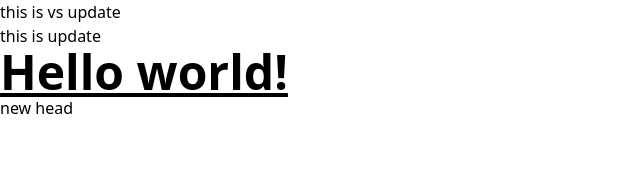
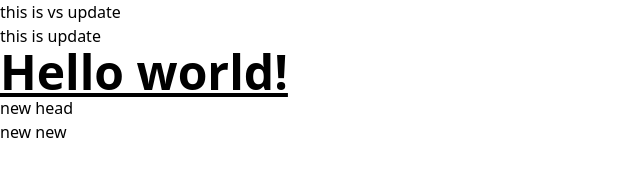
Before and after one commit to aungthedev/extailGit, a website: page src/index.html in a window 1280 px wide. Shown: the full height of the page, 0-640 px from the left. Drawn offline with Linux system fonts and the light colour scheme.

Commit message:
added index33.htmefel

```diff
--- a/src/index.html
+++ b/src/index.html
@@ -11,5 +11,6 @@
     <p>this is update</p>
   <h1 class="text-5xl font-bold underline">Hello world!</h1>
   <h2>new head</h2>
+  <h3>new new</h3>
 </body>
 </html>
```
